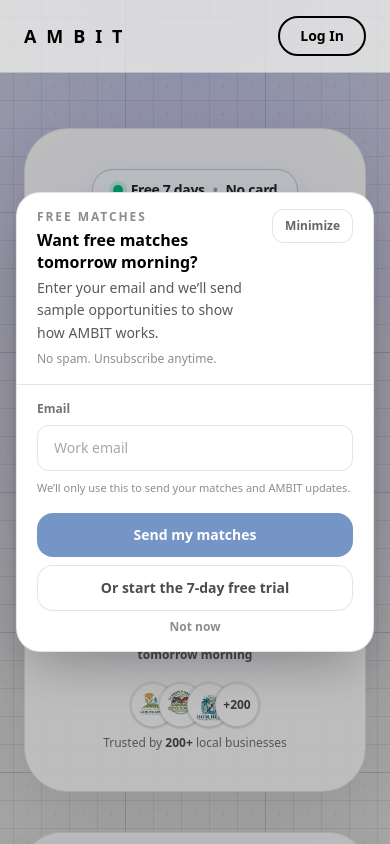
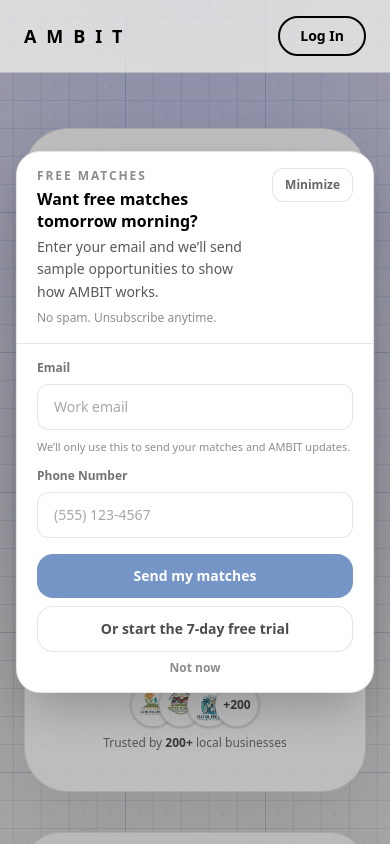
Before and after one commit to seansevrix/ambit, a Next.js app: page / in a window 390 px wide. Shown: the top 844 px of the page. Built offline with nearby package versions, Linux system fonts and the light colour scheme; no server answers.

Commit message:
Add phone number fields to get-started and popup (UI only)

```diff
--- a/app/components/CallRequestWidget.tsx
+++ b/app/components/CallRequestWidget.tsx
@@ -17,6 +17,7 @@ function isValidEmail(s: string) {
 export default function CallRequestWidget() {
   const [mode, setMode] = useState<Mode>("hidden");
   const [email, setEmail] = useState("");
+  const [phone, setPhone] = useState(""); // UI only
   const [sending, setSending] = useState(false);
   const [sent, setSent] = useState(false);
   const [err, setErr] = useState<string | null>(null);
@@ -274,6 +275,21 @@ export default function CallRequestWidget() {
                   </div>
                 </div>
 
+                <div>
+                  <div className="text-xs font-semibold text-black/55">
+                    Phone Number
+                  </div>
+                  <input
+                    value={phone}
+                    onChange={(e) => setPhone(e.target.value)}
+                    type="tel"
+                    inputMode="tel"
+                    autoComplete="tel"
+                    placeholder="(555) 123-4567"
+                    className="mt-2 w-full rounded-xl border border-black/10 bg-white px-4 py-3 text-sm text-black placeholder:text-black/35 outline-none focus:border-[#63A7FF] focus:ring-2 focus:ring-[#63A7FF]/20"
+                  />
+                </div>
+
                 {err ? (
                   <div className="rounded-xl border border-red-200 bg-red-50 px-4 py-3 text-sm text-red-700">
                     {err}
--- a/app/get-started/GetStartedClient.tsx
+++ b/app/get-started/GetStartedClient.tsx
@@ -87,6 +87,7 @@ export default function GetStartedClient() {
 
   const [companyName, setCompanyName] = useState("");
   const [email, setEmail] = useState("");
+  const [phone, setPhone] = useState(""); // UI only
   const [serviceArea, setServiceArea] = useState("");
   const [keywords, setKeywords] = useState("");
   const [naics, setNaics] = useState("");
@@ -191,6 +192,19 @@ export default function GetStartedClient() {
                 </div>
 
                 <div>
+                  <div className="text-xs font-semibold text-black/55">Phone number</div>
+                  <input
+                    value={phone}
+                    onChange={(e) => setPhone(e.target.value)}
+                    type="tel"
+                    inputMode="tel"
+                    autoComplete="tel"
+                    placeholder="(555) 123-4567"
+                    className="mt-2 w-full rounded-xl border border-black/10 bg-white px-4 py-3 text-sm text-black placeholder:text-black/35 outline-none focus:border-[#63A7FF] focus:ring-2 focus:ring-[#63A7FF]/20"
+                  />
+                </div>
+
+                <div>
                   <div className="text-xs font-semibold text-black/55">Company name</div>
                   <input
                     value={companyName}
```
